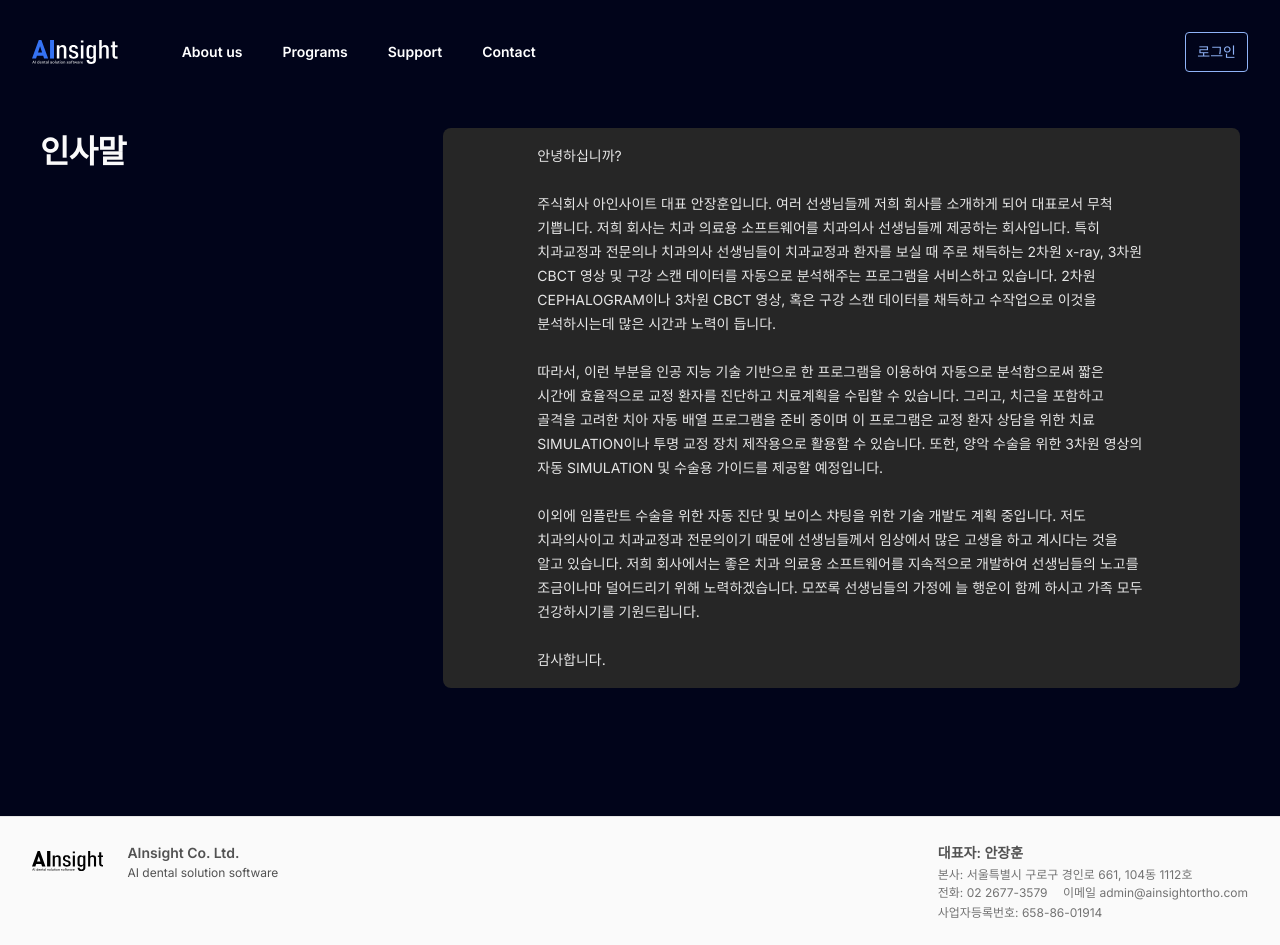
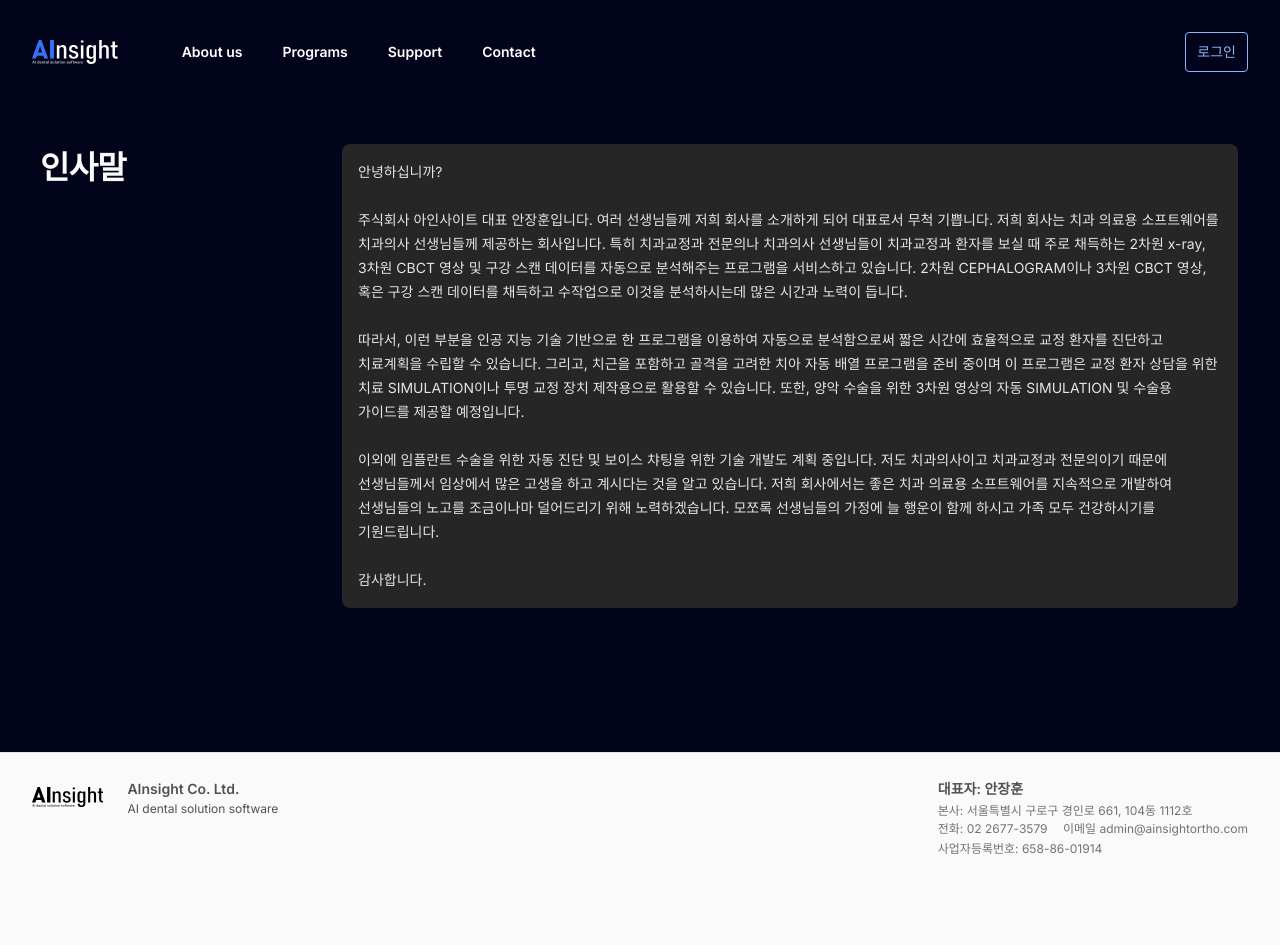
Before and after one commit to AInsightrnd/web, a Next.js app: page /about in a window 1280 px wide. After the commit the page ends 881 px from the top, so only its background shows below. Built offline with nearby package versions, Linux system fonts and the light colour scheme.

Commit message:
footer elements size edited / about page layout updated

```diff
--- a/src/app/(main)/about/page.tsx
+++ b/src/app/(main)/about/page.tsx
@@ -9,19 +9,19 @@ export default function about() {
   return (
     <section
     id="about"
-    className="mx-4 grid max-w-mx grid-cols-1 items-start gap-x-2 gap-y-16 px-4 py-24 sm:px-6 sm:py-32  lg:grid-cols-3 lg:max-w-full"
+    className="mx-4 grid max-w-mx grid-cols-1 items-start gap-x-2 gap-y-10 px-4 py-24 sm:px-6 sm:py-32  lg:grid-cols-4 lg:max-w-full"
   >
 
-  <div className="grid lg:grid-cols-1 gap-y-2 sm:grid-cols-1 sm:gap-y-46 lg:gap-x-4">
+  <div className="grid lg:grid-cols-1 gap-y-2 sm:grid-cols-1 sm:gap-y-40 lg:gap-x-4">
           <h1 className="text-3xl font-bold tracking-tight text-gray-50">
           인사말
           </h1>
         </div>
 
 
-        <div className="sm:col-span-full lg:col-span-2 gap-4 sm:gap-6 lg:gap-8 flex justify-center rounded-lg bg-gray-800 max-w-5xl ">
+        <div className="sm:col-span-full lg:col-span-3 gap-4 sm:gap-6 lg:gap-8 flex justify-center rounded-lg bg-gray-800 max-w-4xl ">
         <div className="mt-1 text-sm leading-6 sm:col-span-2 sm:mt-0">
-        <div className="overscroll-y-contain overflow-auto aspect-w-2 p-4 md:w-60 lg:w-big">
+        <div className="overscroll-y-contain overflow-auto aspect-w-2 p-4  lg:col-span-3">
           <p className="text-gray-200 break-keep">
             안녕하십니까?<br /><br />
             주식회사 아인사이트 대표 안장훈입니다.
--- a/src/components/Footer.tsx
+++ b/src/components/Footer.tsx
@@ -18,7 +18,7 @@ export function Footer() {
   return (
     <footer className=" border-t border-gray-200  bg-grey-100 inset-x-0 bottom-0">
       <Container>
-        <div className="md:flex items-start justify-between gap-y-10 pb-6 pt-12 lg:flex-row lg:items-start lg:py-6">
+        <div className="md:flex items-start justify-between gap-y-10 pb-4 pt-6 lg:flex-row lg:items-start lg:py-6">
           <div className="mb-6 md:mb-0">
             <div className="flex items-center text-gray-600">
               <LogoFooter className="h-5 w-auto" />
--- a/src/components/Layout.tsx
+++ b/src/components/Layout.tsx
@@ -6,7 +6,7 @@ export function Layout({ children }: { children: React.ReactNode }) {
     <>
     <div className="flex flex-col h-screen justify-between">
       <Header />
-      <main className="bg-ainbg-primary flex-grow">{children}</main>
+      <main className="bg-ainbg-primary flex-grow lg:py-4">{children}</main>
 
       <Footer />
       </div>
--- a/tailwind.config.ts
+++ b/tailwind.config.ts
@@ -84,7 +84,7 @@ const config: Config = {
           'conic-gradient(from 180deg at 50% 50%, var(--tw-gradient-stops))',
       },
       width: {
-        'big': '40rem',
+        'big': '48rem',
       }
     },
   },
```
